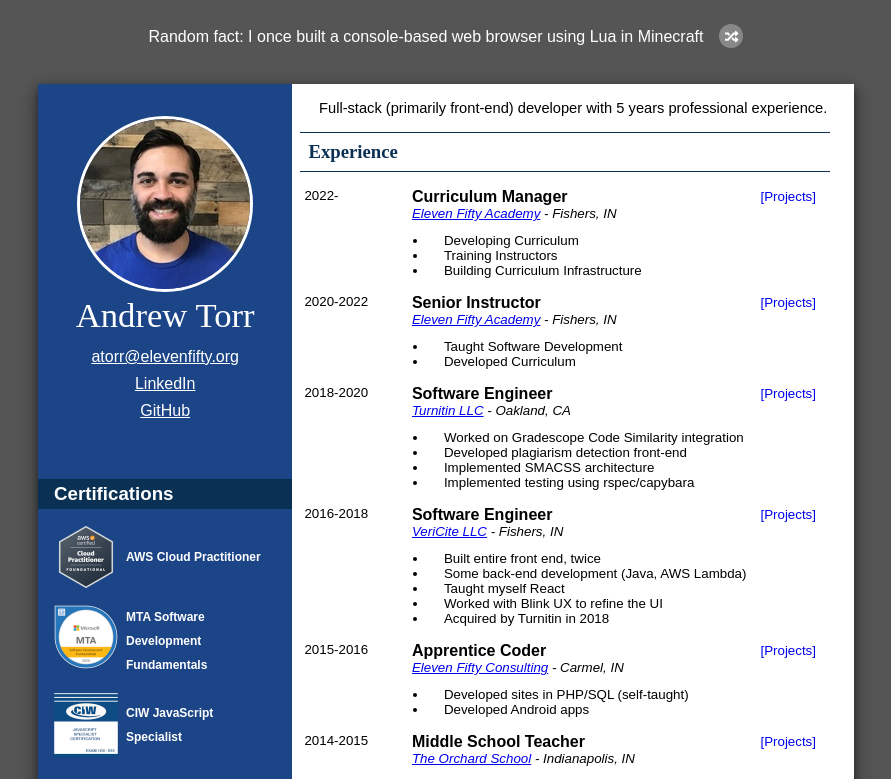
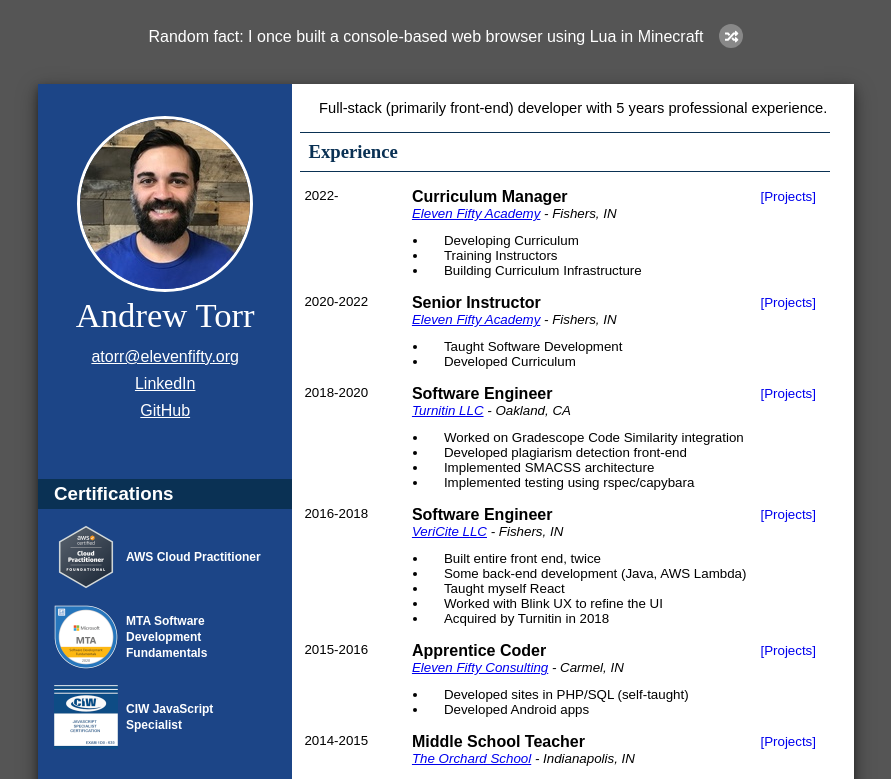
Before and after one commit to AndroidDoctorr/androiddoctorr.github.io, a React (Create React App) app: page / in a window 1280 px wide. Shown: the top 779 px of the page, without its empty margins (194-1085 px from the left). Built offline with nearby package versions, Linux system fonts and the light colour scheme; a web font is replaced by a local one.

Commit message:
fixed sidebar item line height

```diff
--- a/src/styles/certification.css
+++ b/src/styles/certification.css
@@ -11,5 +11,5 @@
     font-size: 9pt;
     font-weight: 700;
     margin: auto 0.25rem auto 0.5rem;
-    line-height: 1.5rem;
+    line-height: 1rem;
 }
--- a/src/styles/sidebar.css
+++ b/src/styles/sidebar.css
@@ -54,5 +54,5 @@
   padding: 0 1rem;
   font-size: 11pt;
   margin: 1rem 0;
-  line-height: 1rem;
+  line-height: 1.5rem;
 }
```
